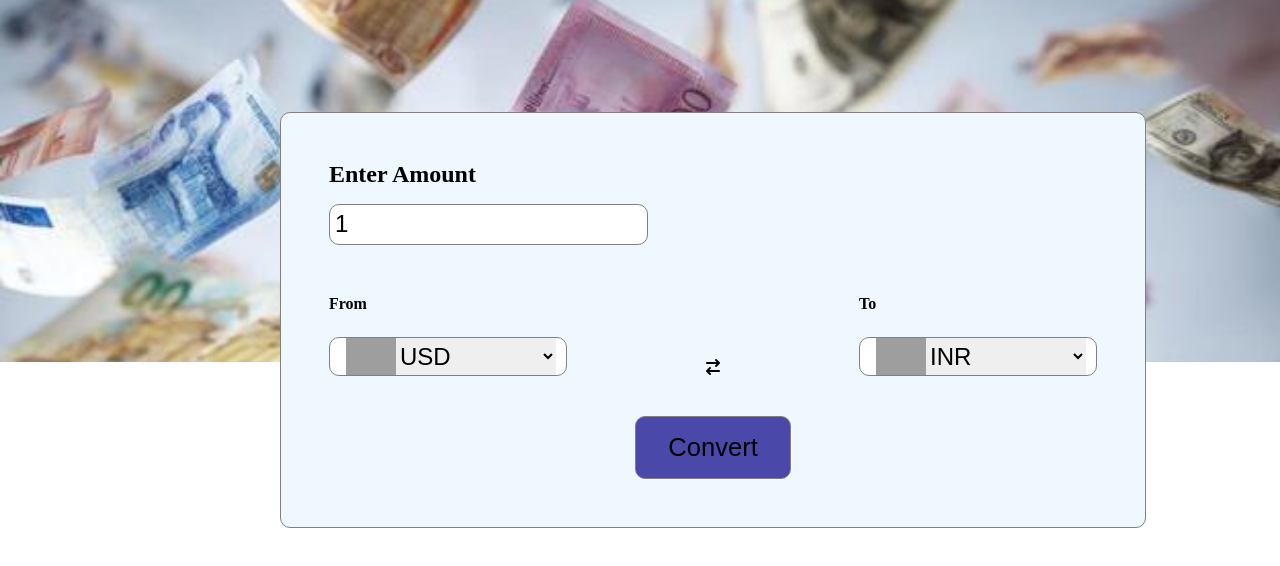
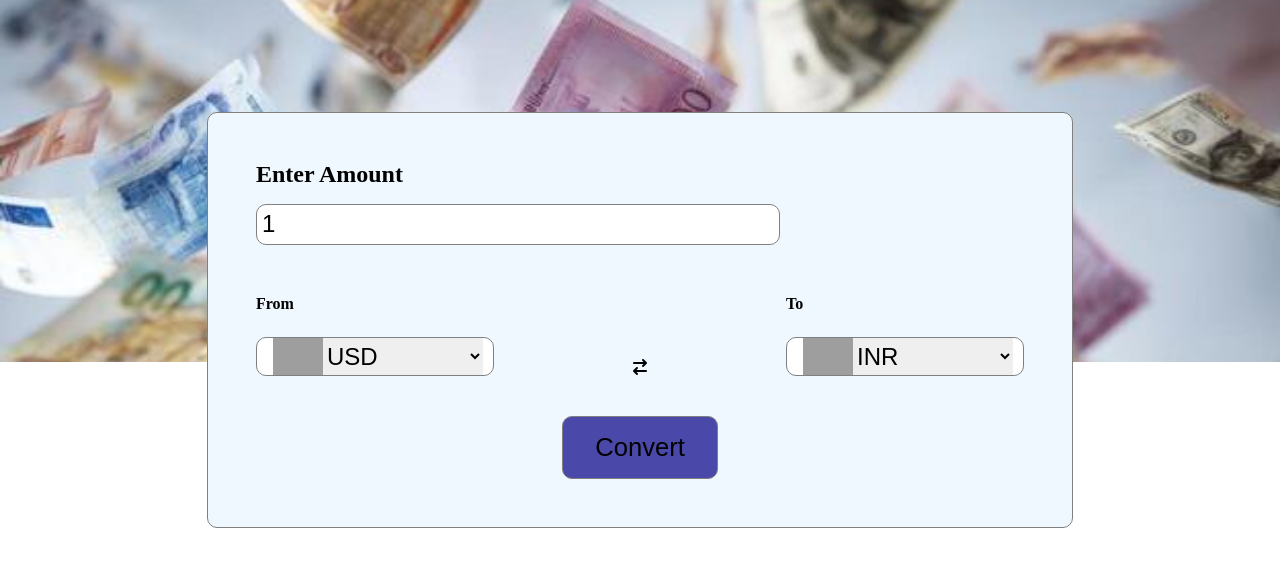
Before and after one commit to armaan804/Currency_converter, a plain HTML site: page index.html in a window 1280 px wide. Shown: the part 88-654 px from the top of the page. Drawn offline with Linux system fonts and the light colour scheme; grey boxes are pictures that could not be loaded.

Commit message:
center alignment

```diff
--- a/scripts.js
+++ b/scripts.js
@@ -52,7 +52,7 @@ let getrate = async() =>{
 	let result = await response.json();
     console.log(result);
 	let val = result["rates"][tocurr.value];
-    let finalamt = amtval * val;
+    let finalamt = Math.round(amtval * val * 10000) / 10000;
     msg.innerText = amtval+" " + fromcurr.value+ " = " + finalamt+" " + tocurr.value;
 	msg.classList.remove("hide");
 }
--- a/style.css
+++ b/style.css
@@ -2,8 +2,15 @@
     padding: 0;
     margin: 0;
 }
+body{
+    display: flex;
+    flex-direction: column;
+    align-items: center;
+    justify-content: center;
+}
 .navpanel{
     height: 400px;
+    width: 100%;
     background-image: url('back1.jpeg');
     background-size: cover;
     color: rgb(75, 75, 75);
@@ -20,8 +27,6 @@
     background-color: aliceblue;
     position: absolute;
     top: 200px;
-    left: 35vh;
-    right: 30vh;
     padding: 3rem;
     border: .25px solid gray;
     border-radius: 10px;
@@ -37,7 +42,7 @@
 }
 input{
     font-size: 1.5rem;
-    width: 40%;
+    width: 40vw;
     height: 1.8rem;
     border: .5px solid gray ;
     border-radius: 10px;
```
Also changed, not shown: bac.jpeg (deleted).
